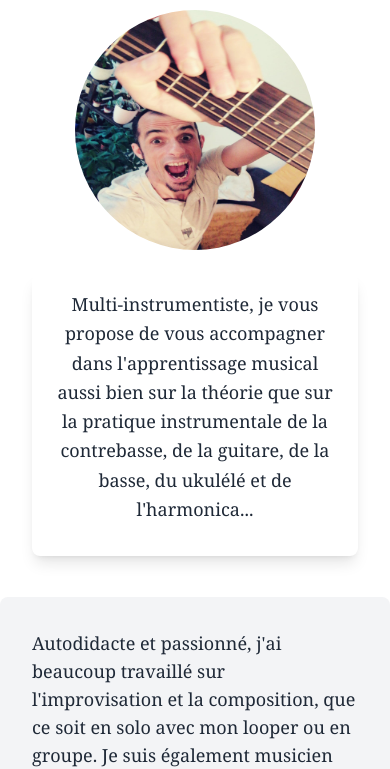
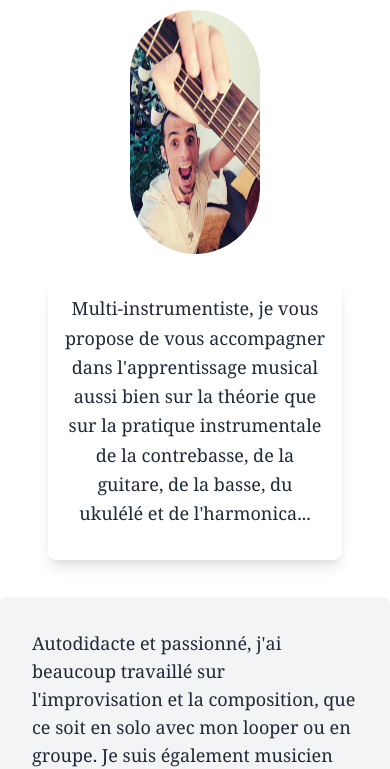
Before and after one commit to NeKroFR/alex-beaucamps.tk, a plain HTML site: page index.html in a window 390 px wide. Shown: the part 78-847 px from the top of the page. Drawn offline with Linux system fonts and the light colour scheme.

Commit message:
Update index.html

```diff
--- a/index.html
+++ b/index.html
@@ -11,17 +11,33 @@
       background-position: center;
       height: 80vh;
     }
+
+    @media (max-width: 640px) {
+      .text-4xl {
+        font-size: 2rem;
+      }
+      .w-60 {
+        width: 40%;
+      }
+      .h-60 {
+        height: 40%;
+      }
+      .max-w-md {
+        max-width: 90%;
+      }
+    }
   </style>
 </head>
 
 <body>
 
-  <div class="p-8 bg-img text-center">
+  <div class="p-8 bg-img text-center h-screen">
     <h1 class="text-4xl font-bold mb-4 text-white">à propos de moi...</h1>
     <img src="img/1.jpg" class="w-60 h-60 rounded-full mx-auto mb-6">
     <div class="bg-white p-4 rounded-lg shadow-lg max-w-md mx-auto">
       <p class="text-lg mb-4 font-serif text-gray-800 leading-relaxed">Multi-instrumentiste, je vous propose de vous accompagner dans l'apprentissage musical aussi bien sur la théorie que sur la pratique instrumentale de la contrebasse, de la guitare, de la basse, du ukulélé et de l'harmonica...</p>
-    </div>        </div>
+    </div>
+  </div>
         <div class="bg-gray-100 p-8 rounded-lg">
                 <p class="text-lg font-serif text-gray-800 mb-8">Autodidacte et passionné, j'ai beaucoup travaillé sur l'improvisation et la composition, que ce soit en solo avec mon looper ou en groupe. Je suis également musicien de studio et de concert, collaborant avec différentes formations. J'assume le rôle de coach pour les groupes lors de leurs répétitions, aidant à la mise en place de leurs morceaux, qu'il s'agisse de reprises ou de compositions. Grâce à mes 8 années d'enseignement de la conduite, j'ai acquis les qualités essentielles pour être un enseignant : la patience, le sens de l'écoute, la pédagogie et la rigueur. Aujourd'hui, j'ai à cœur de partager mes nombreuses années d'expérience avec vous. Mon objectif est de vous aider à jouer de manière optimale avec une bonne posture, afin d'éviter les problèmes musculaires courants chez les débutants d'instruments. C'est avec plaisir que je suivrai vos progrès sur les morceaux et/ou instruments qui vous passionnent.</p>
                 <h3 class="text-2xl font-bold text-right text-gray-800 mb-4">Alexandre BEAUCAMPS</h3>
```
